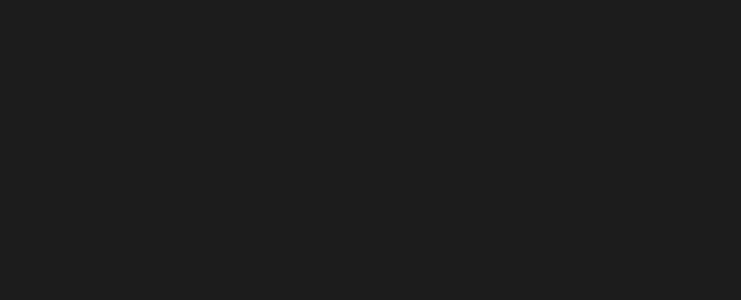
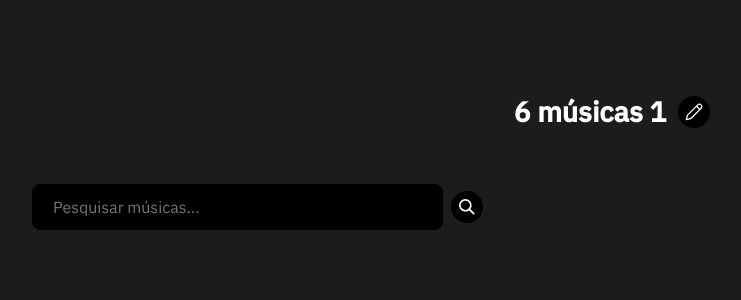
Before and after one commit to dada1smo/six-songs, a React (Create React App) app: page /mix/1 in a window 1280 px wide. Before the commit this address had no page. Shown: the top 300 px of the page, without its empty margins (28-769 px from the left). Built offline with nearby package versions, Linux system fonts and the light colour scheme.

Commit message:
Created mix edit component

```diff
--- a/src/App.js
+++ b/src/App.js
@@ -11,7 +11,7 @@
       <GlobalStyles />
       <Routes>
         <Route path="/" element={<Home />} />
-        <Route path="/mix" element={<Mix />} />
+        <Route path="/mix/:name" element={<Mix />} />
       </Routes>
     </>
   );
--- /dev/null
+++ b/src/components/InputTitle.js
@@ -0,0 +1,69 @@
+import styled from 'styled-components';
+import { IconButton } from '../styles/Button';
+import { Input } from '../styles/Input';
+import editIcon from '../images/edit-icon.svg';
+import renameIcon from '../images/rename-icon.svg';
+import { Theme } from '../styles/Theme';
+
+const Title = styled.div`
+  display: flex;
+  align-items: center;
+  gap: 12px;
+
+  & input {
+    flex-grow: 1;
+  }
+
+  h1 {
+    border-bottom: 1px solid ${Theme.neutral[800]};
+  }
+`;
+
+const InputLg = styled(Input)`
+  font-size: 28px;
+  font-weight: 600;
+  background: transparent;
+  border: none;
+  padding: 0;
+  border-radius: 0;
+  border-bottom: 1px solid ${Theme.neutral[900]};
+  min-width: 40vw;
+
+  &:focus {
+    border: none;
+    border-bottom: 1px solid ${Theme.hightlight[500]};
+  }
+`;
+
+export default function InputTitle({
+  value,
+  onChange,
+  edit = false,
+  handleEditTitle,
+  onKeyPress,
+}) {
+  return (
+    <Title>
+      {!edit ? (
+        <>
+          <h1>{value}</h1>
+          <IconButton>
+            <img src={editIcon} onClick={handleEditTitle} alt="" />
+          </IconButton>
+        </>
+      ) : (
+        <>
+          <h1>6 músicas</h1>
+          <InputLg
+            type="text"
+            preffix="6 músicas"
+            placeholder={value}
+            value={value}
+            onChange={onChange}
+            onKeyPress={onKeyPress}
+          />
+        </>
+      )}
+    </Title>
+  );
+}
--- a/src/pages/Mix.js
+++ b/src/pages/Mix.js
@@ -1,8 +1,10 @@
 import axios from 'axios';
 import { useEffect, useState } from 'react';
+import { useParams } from 'react-router-dom';
 import styled from 'styled-components';
 import CardSong, { CardSkeleton } from '../components/CardSong';
 import InputSearch from '../components/InputSearch';
+import InputTitle from '../components/InputTitle';
 import { Device } from '../styles/Breakpoints';
 import { Theme } from '../styles/Theme';
 
@@ -20,8 +22,11 @@
     gap: 16px;
   }
 
-  & h1 {
+  & .title {
     grid-column: 1 / span all;
+    display: flex;
+    justify-content: center;
+    align-items: center;
   }
 
   & .search {
@@ -83,12 +88,35 @@
 `;
 
 export default function Mix() {
+  const { name } = useParams();
+  const [title, setTitle] = useState(`6 músicas ${name}`);
+  const [editTitle, setEditTitle] = useState(false);
   const [search, setSearch] = useState('');
   const [searchTerm, setSearchTerm] = useState('');
   const [searchResults, setSearchResults] = useState([]);
   const [selectedSongs, setSelectedSongs] = useState([]);
   const [selectedIds, setSelectedIds] = useState([]);
   const [loading, setLoading] = useState(false);
+
+  const handleSetTitle = (e) => {
+    e.preventDefault();
+    setTitle(e.target.value);
+  };
+
+  const handleEditTitle = () => {
+    const actualTitle = title.replace('6 músicas ', '');
+    setTitle(actualTitle);
+    setEditTitle(true);
+  };
+
+  const handleFinishEdit = (e) => {
+    if (e.key === 'Enter') {
+      e.preventDefault();
+      const fullTitle = `6 músicas ${title}`;
+      setTitle(fullTitle);
+      setEditTitle(false);
+    }
+  };
 
   const handleSearch = (e) => {
     e.preventDefault();
@@ -164,7 +192,15 @@
 
   return (
     <Wrapper>
-      <h1>This is the mix creation page!</h1>
+      <div className="title">
+        <InputTitle
+          value={title}
+          onChange={handleSetTitle}
+          handleEditTitle={handleEditTitle}
+          edit={editTitle}
+          onKeyPress={handleFinishEdit}
+        />
+      </div>
       <div className="search">
         <InputSearch
           value={search}
--- a/src/styles/GlobalStyles.js
+++ b/src/styles/GlobalStyles.js
@@ -15,6 +15,10 @@
             box-sizing: border-box;
         }
 
+        h1 {
+            font-size: 28px;
+        }
+
         h3 {
             font-weight: 500;
             font-size: 20px;
```
Also changed, not shown: src/images/edit-icon.svg (added), src/images/rename-icon.svg (added).
